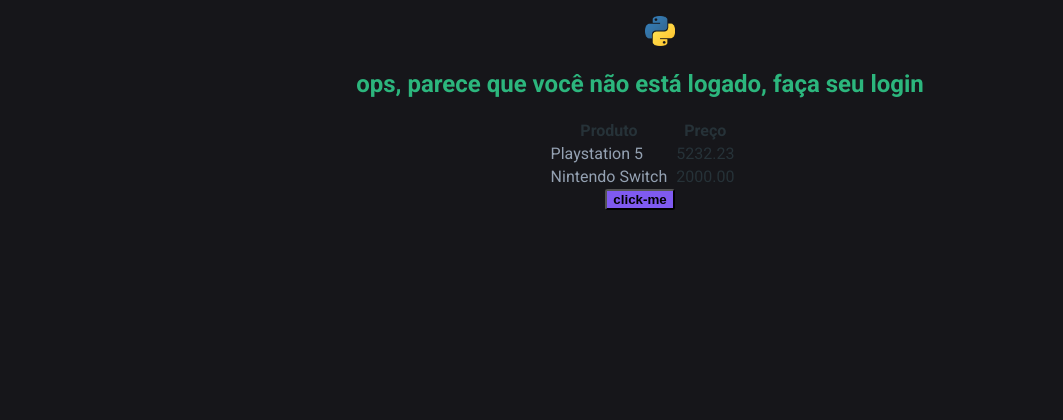
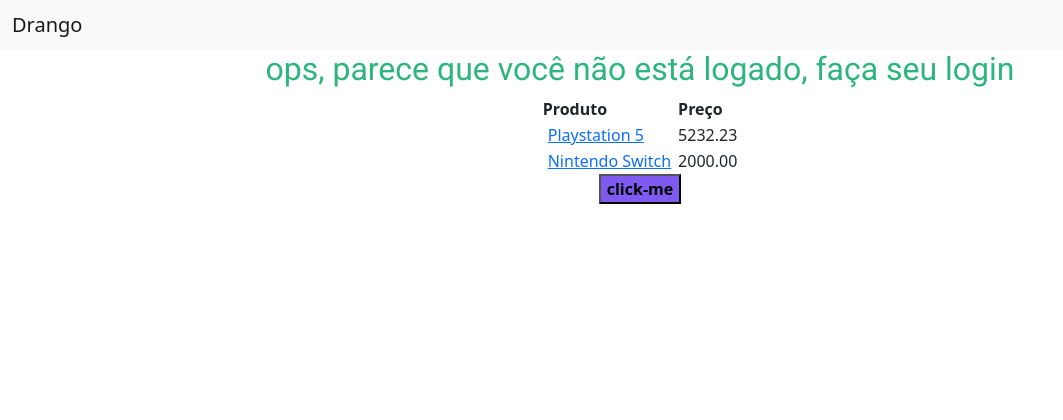
Before and after one commit to marssaljr/drango-knt, a Django app: page / in a window 1280 px wide. Shown: the top 420 px of the page, without its empty margins (0-1063 px from the left). Run offline with Django 3.2, Linux system fonts and the light colour scheme; data comes from the database, SQL or seed files in the repository.

Commit message:
Update index.html

```diff
--- a/core/templates/index.html
+++ b/core/templates/index.html
@@ -8,14 +8,15 @@
     <link rel="preconnect" href="https://fonts.googleapis.com">
     <link rel="preconnect" href="https://fonts.gstatic.com" crossorigin>
     <link href="https://fonts.googleapis.com/css2?family=Roboto:wght@300;400;700&display=swap" rel="stylesheet">
+    <link href="https://cdn.jsdelivr.net/npm/bootstrap@5.1.3/dist/css/bootstrap.min.css" rel="stylesheet" integrity="sha384-1BmE4kWBq78iYhFldvKuhfTAU6auU8tT94WrHftjDbrCEXSU1oBoqyl2QvZ6jIW3" crossorigin="anonymous">
 </head>
 <body>
+	<nav class="navbar navbar-light bg-light">
+	  <div class="container-fluid">
+	    <span class="navbar-brand mb-0 h1">Drango</span>
+	  </div>
+	</nav>
 	<center>
-<header>
-	<ul>
-		<img src="{% static 'images/python.png' %}" width="30px"/>
-	</ul>
-</header>
 <h2>{{user}} você {{logado}} </h2>
 <table>
 	<thead>
```
